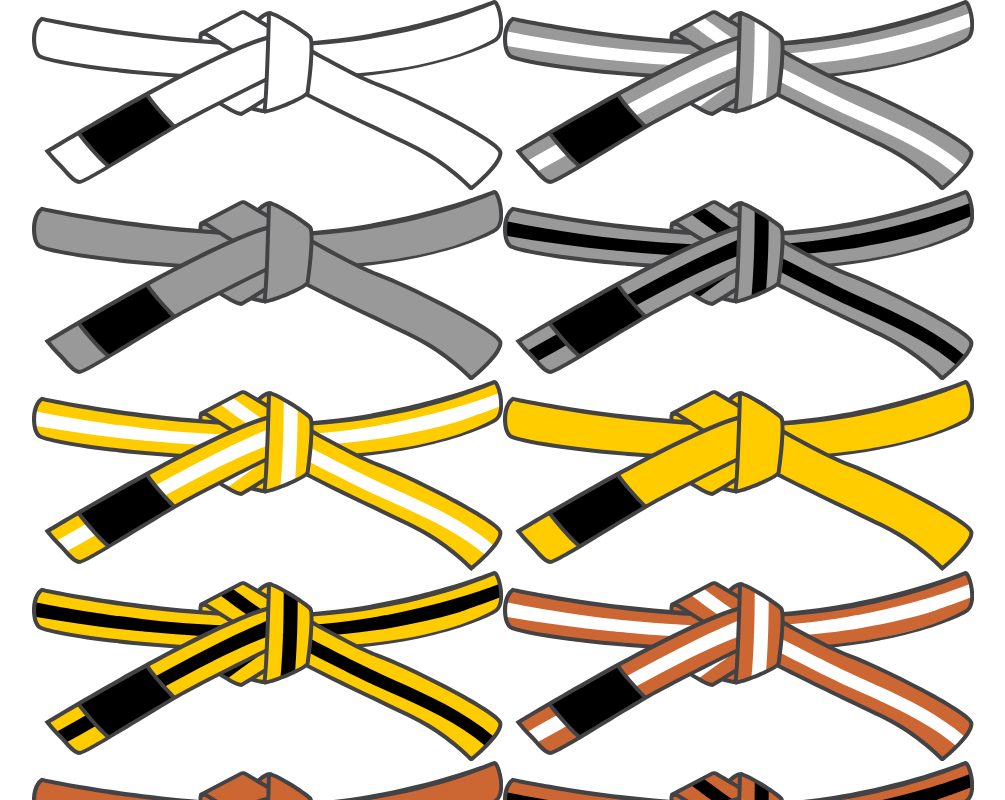
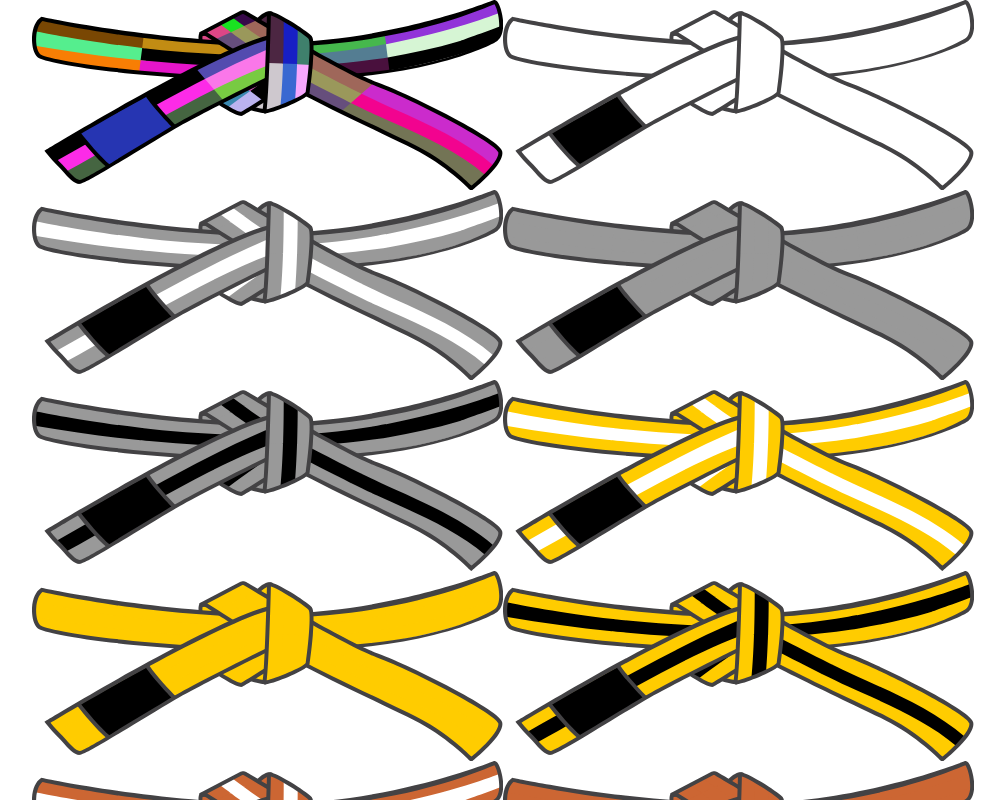
Before and after one commit to jeffholst/vue-custom-belt, a Vue app: page / in a window 1280 px wide. Shown: the top 800 px of the page, without its empty margins (137-1142 px from the left). Built offline with nearby package versions, Linux system fonts and the light colour scheme.

Commit message:
chore: added random belt

```diff
--- a/src/App.vue
+++ b/src/App.vue
@@ -2,8 +2,10 @@
 import SVGBelt from "./components/IconBelt.vue";
 import type { BeltProps } from "./types/BeltProps";
 import { reactive } from "vue";
+import { getRandomBelt } from "./shared/shared";
 import * as ibjjf from "./shared/ibjjf";
 
+const randomBelt: BeltProps = reactive(getRandomBelt());
 const whiteBelt: BeltProps = reactive(ibjjf.getWhiteBelt(0));
 const grayWhiteBelt: BeltProps = reactive(ibjjf.getGrayWhiteBelt(0));
 const blueBelt: BeltProps = reactive(ibjjf.getBlueBelt(1));
@@ -27,6 +29,7 @@ const redBelt: BeltProps = reactive(ibjjf.getRedBelt(0));
 </script>
 
 <template>
+  <SVGBelt :belt-props="randomBelt" />
   <SVGBelt :belt-props="whiteBelt" />
   <SVGBelt :belt-props="grayWhiteBelt" />
   <SVGBelt :belt-props="grayBelt" />
--- a/src/shared/shared.ts
+++ b/src/shared/shared.ts
@@ -93,6 +93,132 @@ const setPatchProperties = (
   beltProps.stripe8 = stripeColor;
   beltProps.stripe9 = stripeColor;
   beltProps.stripe10 = stripeColor;
+};
+
+const getRandomHexColor = (): string => {
+  const randomColor = Math.floor(Math.random() * 16777215).toString(16);
+  return `#${randomColor}`;
+};
+
+export const getRandomBelt = (): BeltProps => {
+  const randomBeltType = Math.floor(Math.random() * 4);
+
+  let beltProps: BeltProps = getBelt();
+
+  const border = getRandomHexColor();
+  const hasPatch = Math.random() < 0.5;
+  const patchColor = getRandomHexColor();
+  const patchBorder = border;
+  const professorPatchColor = getRandomHexColor();
+  const professorBorder = border;
+  const hasProfessorPatch = Math.random() < 0.5;
+  const stripeColor = getRandomHexColor();
+  const stripeCount = Math.floor(Math.random() * 11);
+
+  switch (randomBeltType) {
+    case 0: // solid belt
+      beltProps = getSolidBelt(
+        getRandomHexColor(),
+        border,
+        hasPatch,
+        patchColor,
+        patchBorder,
+        professorPatchColor,
+        professorBorder,
+        hasProfessorPatch,
+        stripeColor,
+        stripeCount
+      );
+      break;
+    case 1: // striped belt
+      beltProps = getStrippedBelt(
+        getRandomHexColor(),
+        getRandomHexColor(),
+        border,
+        hasPatch,
+        patchColor,
+        patchBorder,
+        professorPatchColor,
+        professorBorder,
+        hasProfessorPatch,
+        stripeColor,
+        stripeCount
+      );
+      break;
+    case 2: // coral belt
+      beltProps = getCoralBelt(
+        getRandomHexColor(),
+        getRandomHexColor(),
+        border,
+        hasPatch,
+        patchColor,
+        patchBorder,
+        professorPatchColor,
+        professorBorder,
+        hasProfessorPatch,
+        stripeColor,
+        stripeCount
+      );
+      break;
+    case 3: // crazy belt
+      beltProps = getSolidBelt(
+        getRandomHexColor(),
+        border,
+        hasPatch,
+        patchColor,
+        patchBorder,
+        professorPatchColor,
+        professorBorder,
+        hasProfessorPatch,
+        stripeColor,
+        stripeCount
+      );
+      beltProps.s1l1 = getRandomHexColor();
+      beltProps.s1l2 = getRandomHexColor();
+      beltProps.s1l3 = getRandomHexColor();
+      beltProps.s2l1 = getRandomHexColor();
+      beltProps.s2l2 = getRandomHexColor();
+      beltProps.s2l3 = getRandomHexColor();
+      beltProps.s3l1 = getRandomHexColor();
+      beltProps.s3l2 = getRandomHexColor();
+      beltProps.s3l3 = getRandomHexColor();
+      beltProps.s4l1 = getRandomHexColor();
+      beltProps.s4l2 = getRandomHexColor();
+      beltProps.s4l3 = getRandomHexColor();
+      beltProps.s5l1 = getRandomHexColor();
+      beltProps.s5l2 = getRandomHexColor();
+      beltProps.s5l3 = getRandomHexColor();
+      beltProps.s6l1 = getRandomHexColor();
+      beltProps.s6l2 = getRandomHexColor();
+      beltProps.s6l3 = getRandomHexColor();
+      beltProps.s6l1 = getRandomHexColor();
+      beltProps.s6l2 = getRandomHexColor();
+      beltProps.s6l3 = getRandomHexColor();
+      beltProps.s7l1 = getRandomHexColor();
+      beltProps.s7l2 = getRandomHexColor();
+      beltProps.s7l3 = getRandomHexColor();
+      beltProps.s8l1 = getRandomHexColor();
+      beltProps.s8l2 = getRandomHexColor();
+      beltProps.s8l3 = getRandomHexColor();
+      beltProps.s9l1 = getRandomHexColor();
+      beltProps.s9l2 = getRandomHexColor();
+      beltProps.s9l3 = getRandomHexColor();
+      beltProps.s10l1 = getRandomHexColor();
+      beltProps.s10l2 = getRandomHexColor();
+      beltProps.s10l3 = getRandomHexColor();
+      beltProps.s11l1 = getRandomHexColor();
+      beltProps.s11l2 = getRandomHexColor();
+      beltProps.s11l3 = getRandomHexColor();
+      beltProps.s12l1 = getRandomHexColor();
+      beltProps.s12l2 = getRandomHexColor();
+      beltProps.s12l3 = getRandomHexColor();
+      beltProps.s13l1 = getRandomHexColor();
+      beltProps.s13l2 = getRandomHexColor();
+      beltProps.s13l3 = getRandomHexColor();
+      break;
+  }
+
+  return beltProps;
 };
 
 export const getSolidBelt = (
```
